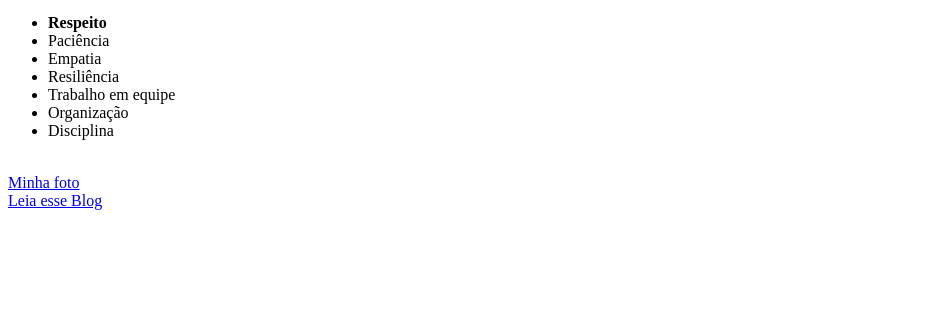
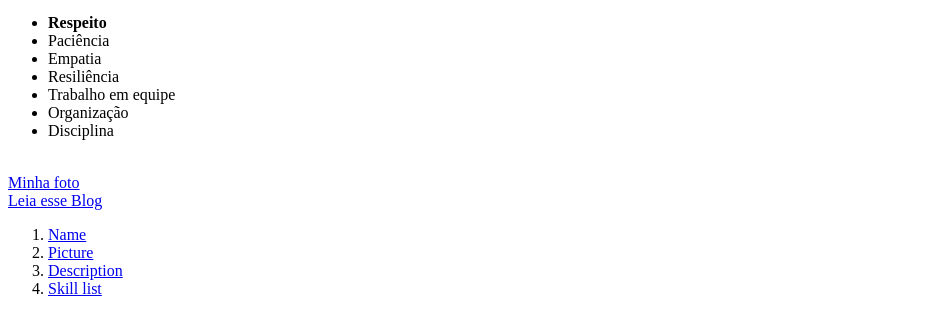
Before and after one commit to emerson-viegas/emerson-viegas.github.io, a plain HTML site: page index.html in a window 1280 px wide. Shown: the part 560-874 px from the top of the page, without its empty margins (0-949 px from the left). Before the commit the page ends 800 px from the top, so only its background shows below. Drawn offline with Linux system fonts and the light colour scheme.

Commit message:
inserido indice de links internos

```diff
--- a/index.html
+++ b/index.html
@@ -8,15 +8,15 @@
 </head>
 <body>
 
-    <h1><em>Emerson Viegas De Los Santos</em></h1><br>
+    <h1 id="nome"><em>Emerson Viegas De Los Santos</em></h1><br>
 
     <img id="foto" src="/emerson-viegas.github.io/foto-emerson.jpg" width="400px" alt="minha foto de pessoa desenvolvedora "><br>
 
-    <p><em>
+    <p id="descri"><em>
         Decidi ser uma pessoa desenvolvedora, porque acredito que a tecnologia melhora a vida das pessoa e aumenta a qualidade de vida delas. <br>Sou natural do Brasil, nascido na cidade de Porto Alegre no estado do Rio Grande do Sul.</em>
     </p>
 
-    <ul>
+    <ul id="habi">
         <li><strong>Respeito</strong></li>
         <li>Paciência</li>
         <li>Empatia</li>
@@ -26,11 +26,18 @@
         <li>Disciplina</li>
     </ul><br>
 
+
     <a href="#foto">Minha foto</a><br>
 
     <a href="https://blog.betrybe.com/" target="_blank" >Leia esse Blog</a><br>
 
+    <ol>
+        <li><a href="#nome">Name</a></li>
+        <li><a href="#foto">Picture</a></li>
+        <li><a href="#descri">Description</a></li>
+        <li><a href="#habi">Skill list</a></li>
 
+    </ol>
 
 </body>
 </html>
```
